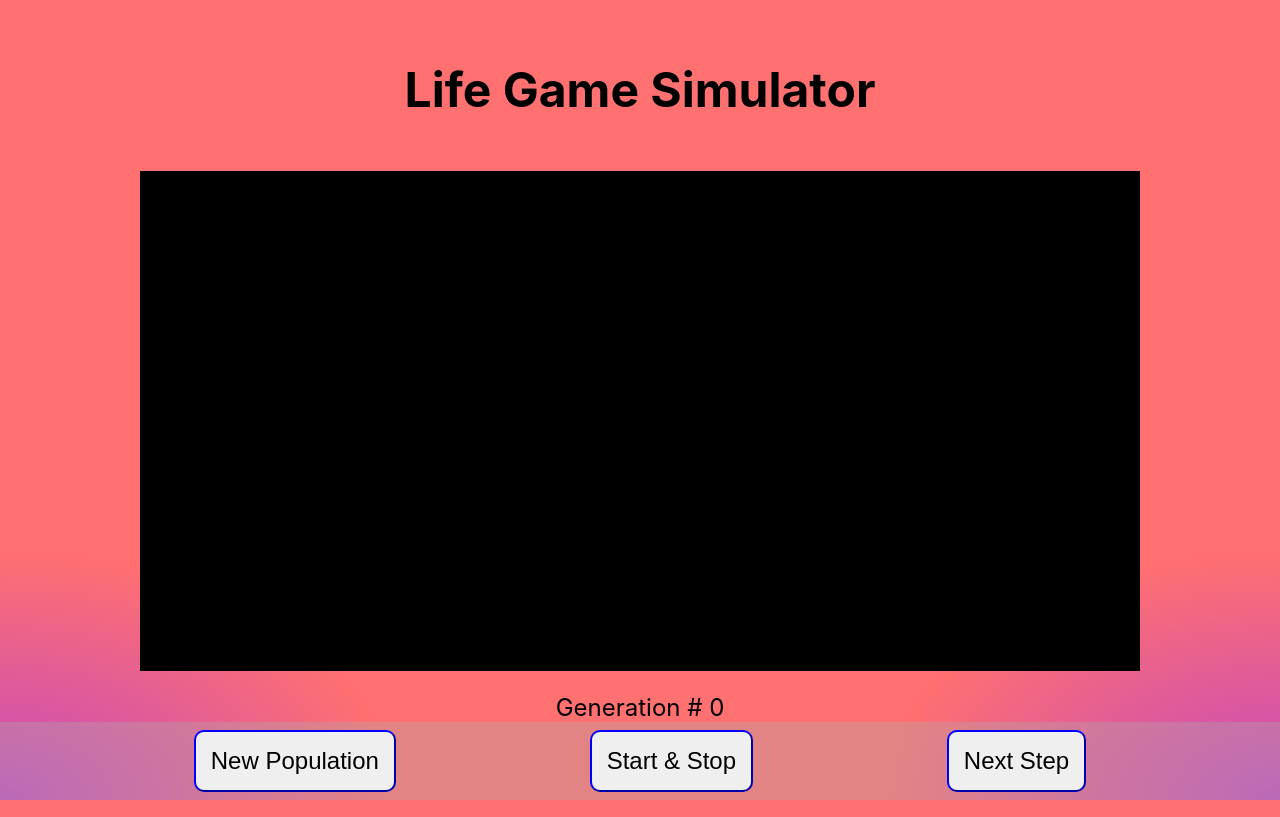
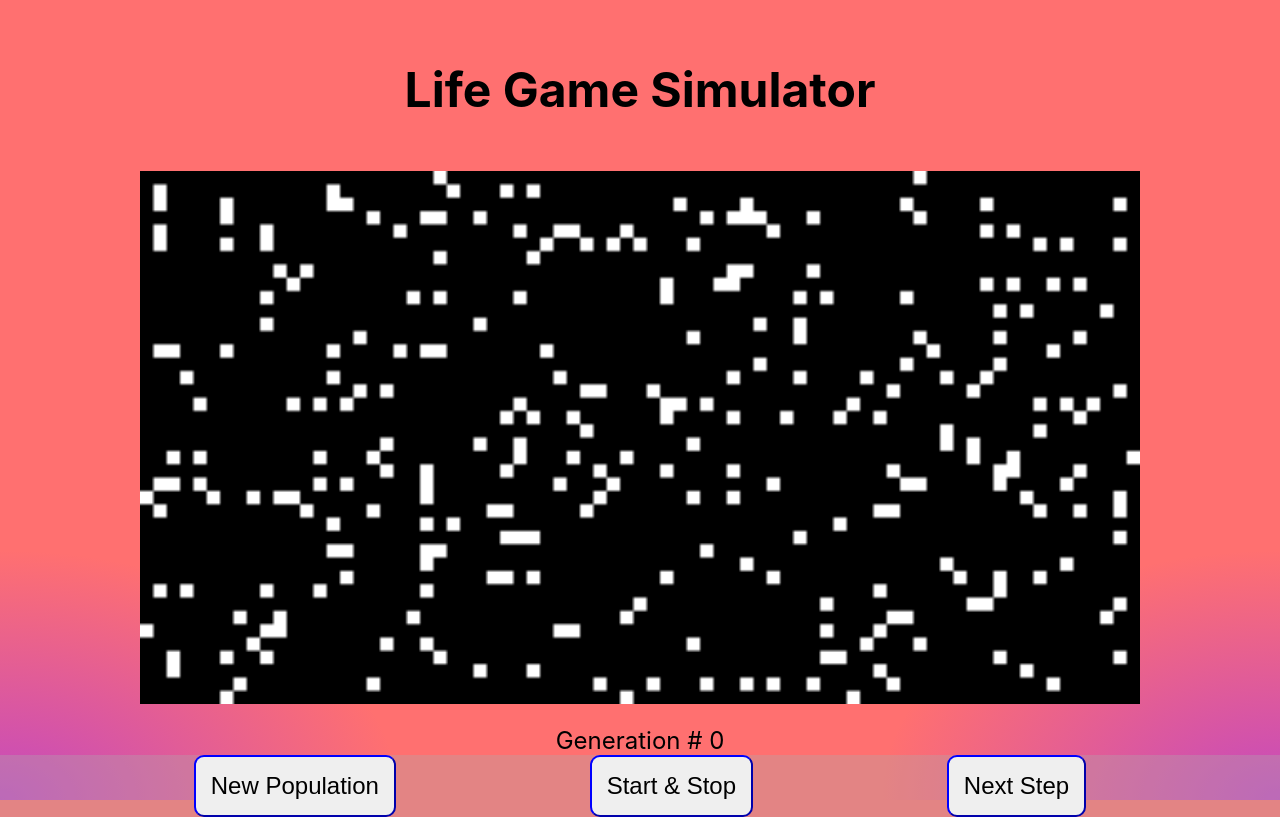
Before and after one commit to Ludo171/lifesim, a React (Create React App) app: page / in a window 1280 px wide. Built offline with nearby package versions, Linux system fonts and the light colour scheme.

Commit message:
Generate start population

```diff
--- a/src/GridCanvas/GridCanvas.tsx
+++ b/src/GridCanvas/GridCanvas.tsx
@@ -1,5 +1,6 @@
-import React, { useRef } from "react";
+import React from "react";
 import styled from "styled-components";
+import { useGridCanvas } from "./useGridCanvas";
 
 const StyledGridCanvas = styled.div`
   font-weight: bold;
@@ -9,10 +10,12 @@ const StyledGridCanvas = styled.div`
   font-size: xxx-large;
 `;
 
-interface IProps {}
+interface IProps {
+  cellsStates: Array<Array<number>>;
+}
 
-const GridCanvas: React.FC<IProps> = ({}: IProps) => {
-  const canvasRef = useRef<HTMLCanvasElement>(null);
+const GridCanvas: React.FC<IProps> = ({ cellsStates }: IProps) => {
+  const { canvasRef } = useGridCanvas(cellsStates);
 
   return (
     <StyledGridCanvas>
@@ -29,6 +32,4 @@ const GridCanvas: React.FC<IProps> = ({}: IProps) => {
   );
 };
 
-GridCanvas.defaultProps = {};
-
 export default GridCanvas;
--- /dev/null
+++ b/src/GridCanvas/useGridCanvas.ts
@@ -0,0 +1,43 @@
+import { useRef, useEffect } from "react";
+
+const drawGrid = (
+  canvasRef: React.RefObject<HTMLCanvasElement>,
+  cells: Array<Array<number>>
+): void => {
+  const canvas = canvasRef.current;
+  if (!canvas) {
+    console.error("No Ref to Canvas yet ...");
+    return;
+  }
+
+  const ctx = canvas.getContext("2d");
+  if (ctx) {
+    const nRows = cells.length;
+    const nCols = cells[0].length;
+    const cellSize = Math.ceil(canvas.width / nCols);
+    canvas.height = cellSize * nRows;
+
+    ctx.fillStyle = "black";
+    ctx.fillRect(0, 0, canvas.width, canvas.height);
+
+    for (let i = 0; i < nRows; i += 1) {
+      for (let j = 0; j < nCols; j += 1) {
+        if (cells[i][j] === 1) {
+          ctx.fillStyle = "white";
+          ctx.fillRect(j * cellSize, i * cellSize, cellSize, cellSize);
+        }
+      }
+    }
+  }
+  return;
+};
+
+export const useGridCanvas = (cellsStates: Array<Array<number>>) => {
+  const canvasRef = useRef<HTMLCanvasElement>(null);
+
+  useEffect(() => {
+    drawGrid(canvasRef, cellsStates);
+  }, [cellsStates]);
+
+  return { canvasRef };
+};
--- a/src/LifeGameSimulator.tsx
+++ b/src/LifeGameSimulator.tsx
@@ -3,6 +3,7 @@ import styled from "styled-components";
 import Button from "./Buttons/Button";
 import GridCanvas from "./GridCanvas/GridCanvas";
 import Header from "./Header/Header";
+import { generateStartPopulation } from "./Utils/generateStartPopulation";
 
 const StyledPageBackground = styled.div`
   height: 100%;
@@ -34,13 +35,24 @@ const StyledCountDisplay = styled.div`
 `;
 
 export const LifeGameSimulator: React.FC<{}> = () => {
+  const PARAMS = {
+    startPopulation: 320,
+    nRows: 40,
+    nCols: 80,
+    stepInterval: 200,
+  };
+
+  const [cells, setCells] = useState(
+    generateStartPopulation(PARAMS.startPopulation, PARAMS.nRows, PARAMS.nCols)
+  );
+
   const [countSteps, setCountSteps] = useState(0);
 
   return (
     <StyledPageBackground className="MainApp">
       <Header title="Life Game Simulator" />
 
-      <GridCanvas />
+      <GridCanvas cellsStates={cells} />
 
       <StyledCountDisplay>
         <span>Generation # {countSteps}</span>
@@ -50,7 +62,16 @@ export const LifeGameSimulator: React.FC<{}> = () => {
         <Button
           label="New Population"
           isDisabled={false}
-          onClick={() => console.log("Click New Pop")}
+          onClick={() => {
+            setCells(
+              generateStartPopulation(
+                PARAMS.startPopulation,
+                PARAMS.nRows,
+                PARAMS.nCols
+              )
+            );
+            console.log("New Pop !");
+          }}
         />
         <Button
           label="Start & Stop"
--- /dev/null
+++ b/src/Utils/generateStartPopulation.ts
@@ -0,0 +1,15 @@
+export const generateStartPopulation = (
+  population: number,
+  nRows: number,
+  nCols: number
+): Array<Array<number>> => {
+  const startPop = Array.from(Array(nRows), (_) => Array(nCols).fill(0));
+
+  // Add lively squares 2x2 on the grid
+  for (let i = 0; i < population; i += 1) {
+    const newLifeX = Math.round(Math.random() * (nCols - 1));
+    const newLifeY = Math.round(Math.random() * (nRows - 1));
+    startPop[newLifeY][newLifeX] = 1;
+  }
+  return startPop;
+};
```
